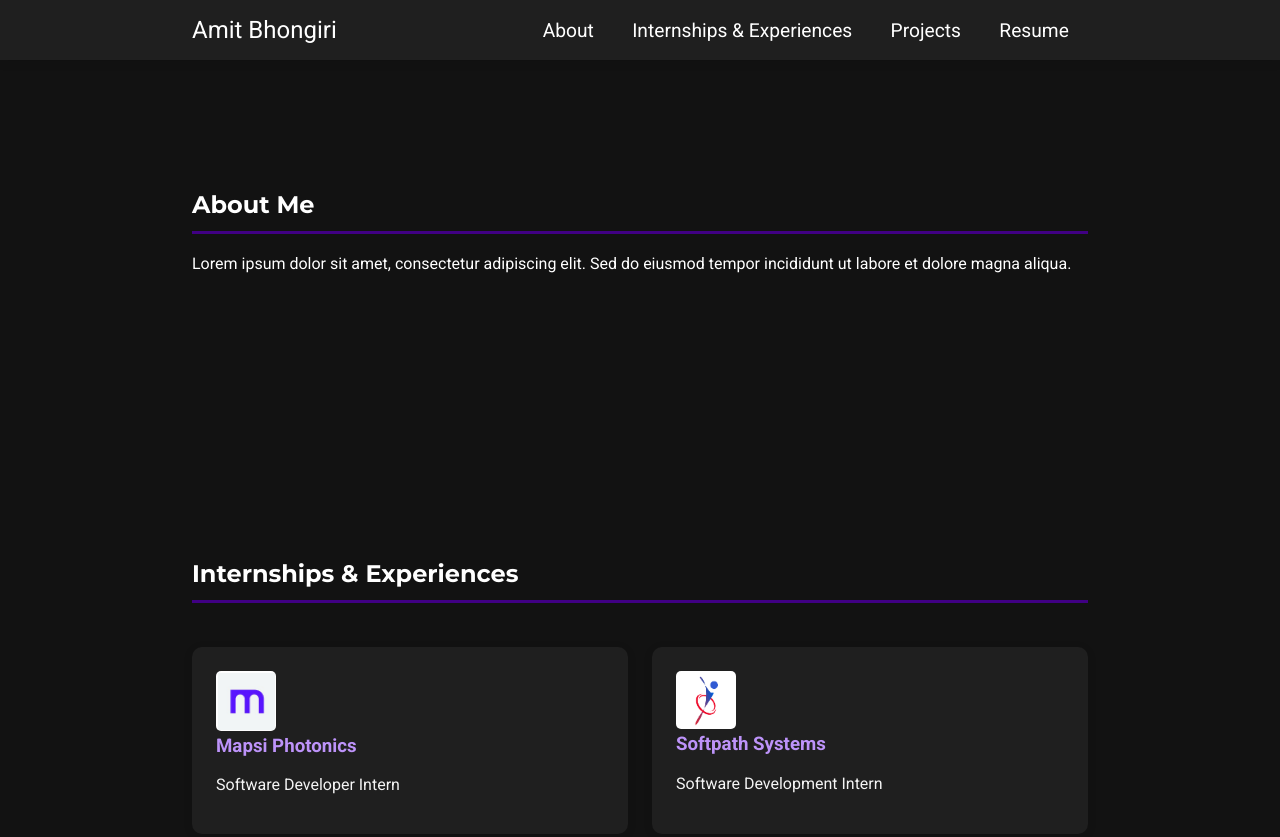
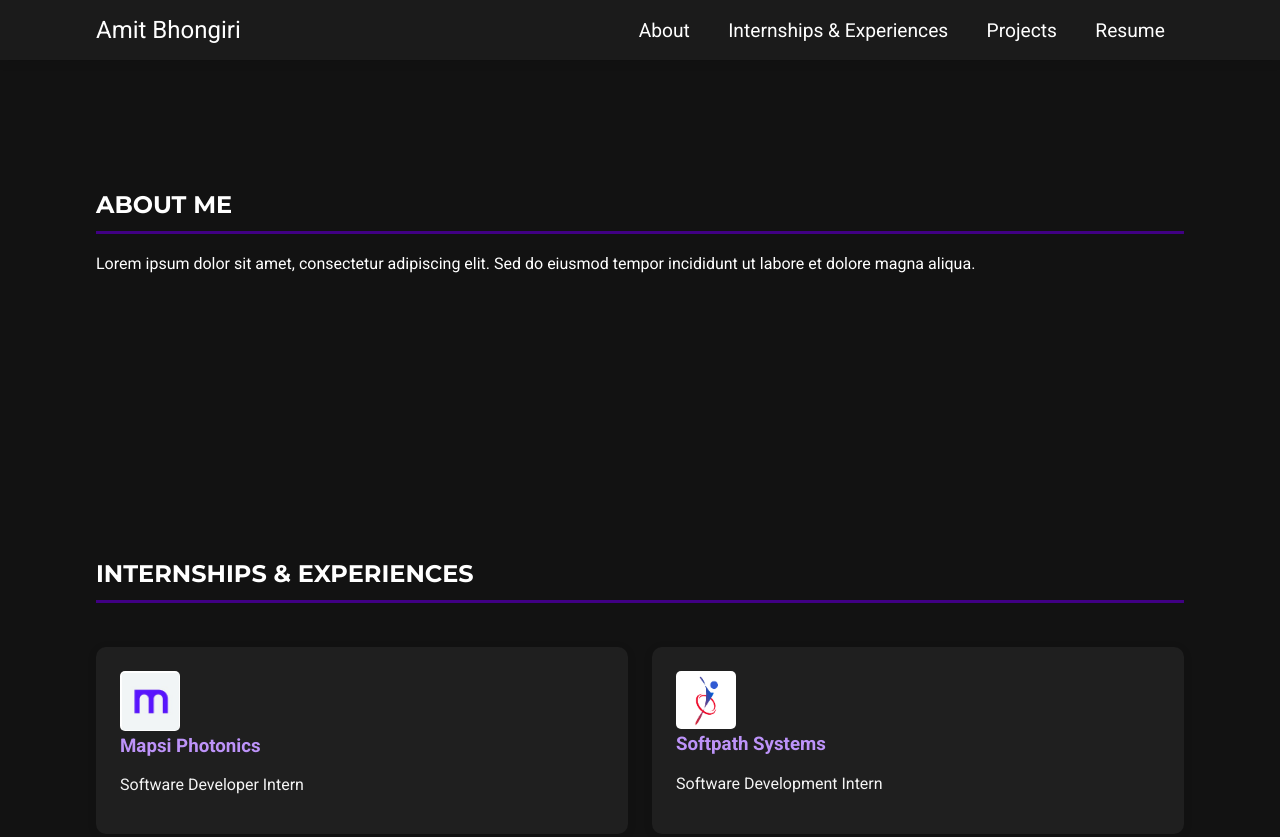
Before and after one commit to Amit-Bhongiri/Amit-Bhongiri.github.io, a plain HTML site: page index.html in a window 1280 px wide. Shown: the top 837 px of the page. Drawn offline with Linux system fonts and the light colour scheme.

Commit message:
slight visual modifications

```diff
--- a/index.html
+++ b/index.html
@@ -28,14 +28,14 @@
     <main>
         <section id="about">
             <div class="container">
-                <h2>About Me</h2>
+                <h2>ABOUT ME</h2>
                 <p>Lorem ipsum dolor sit amet, consectetur adipiscing elit. Sed do eiusmod tempor incididunt ut labore et dolore magna aliqua.</p>
             </div>
         </section>
 
         <section id="Internships & Experiences" class="hidden">
             <div class="container">
-                <h2>Internships & Experiences</h2>
+                <h2>INTERNSHIPS & EXPERIENCES</h2>
                 <div class="project-grid">
                     <div class="skill" data-skill="1">
                         <img style="max-width: 60px; height: auto;" src="images/Mapsi.png" alt="Mapsi Photonics" class = "rounded-corners">
@@ -63,7 +63,7 @@
 
         <section id="projects" class="hidden">
             <div class="container">
-                <h2>Projects</h2>
+                <h2>PROJECTS</h2>
                 <div class="project-grid">
                     <div class="project slidetransition" data-project="1">
                         <h3>Python Object Detection</h3>
--- a/style.css
+++ b/style.css
@@ -9,7 +9,7 @@ body {
 }
 
 .container {
-    width: 70%;
+    width: 85%;
     margin: 0 auto;
 }
 
@@ -43,7 +43,7 @@ img.rounded-corners {
   }
 
 header {
-    background: #1f1f1f;
+    background: #1b1b1b;
     color: white;
     display: inline-block;
     justify-content: space-between;
```
